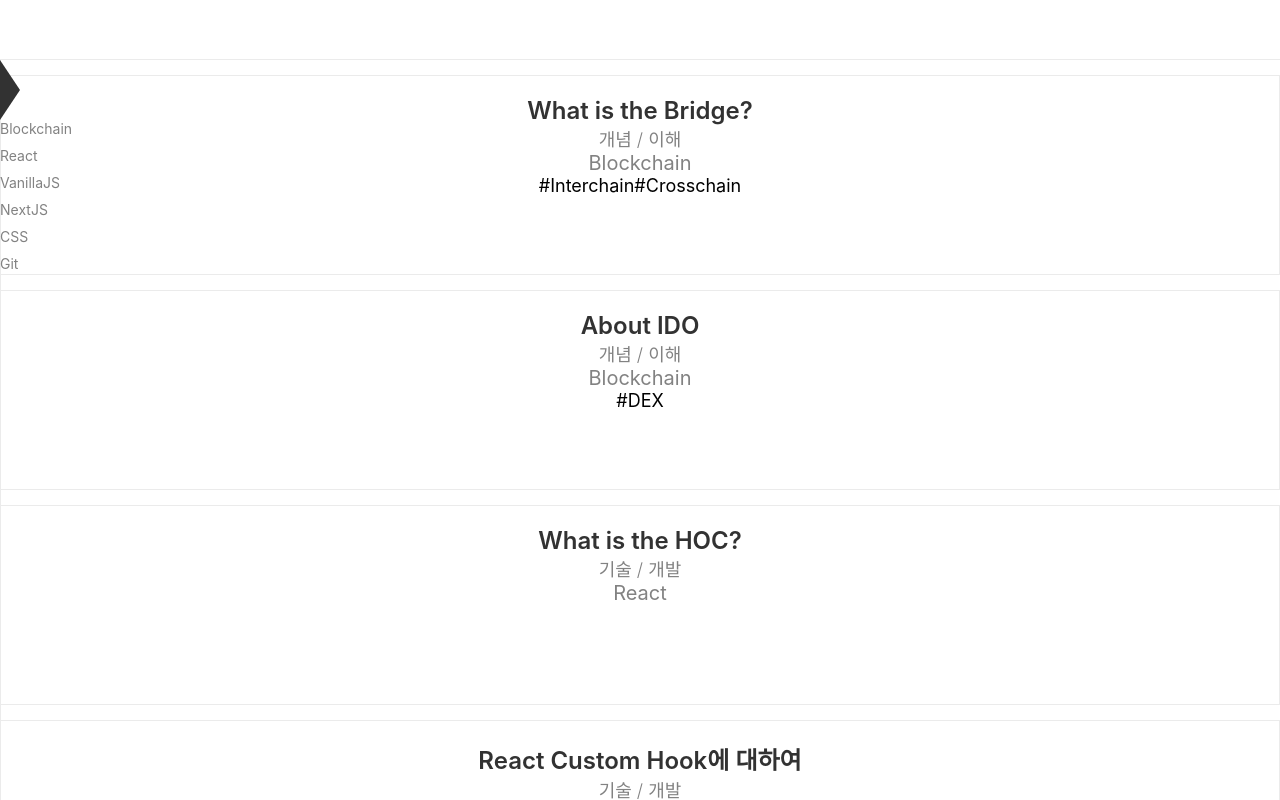
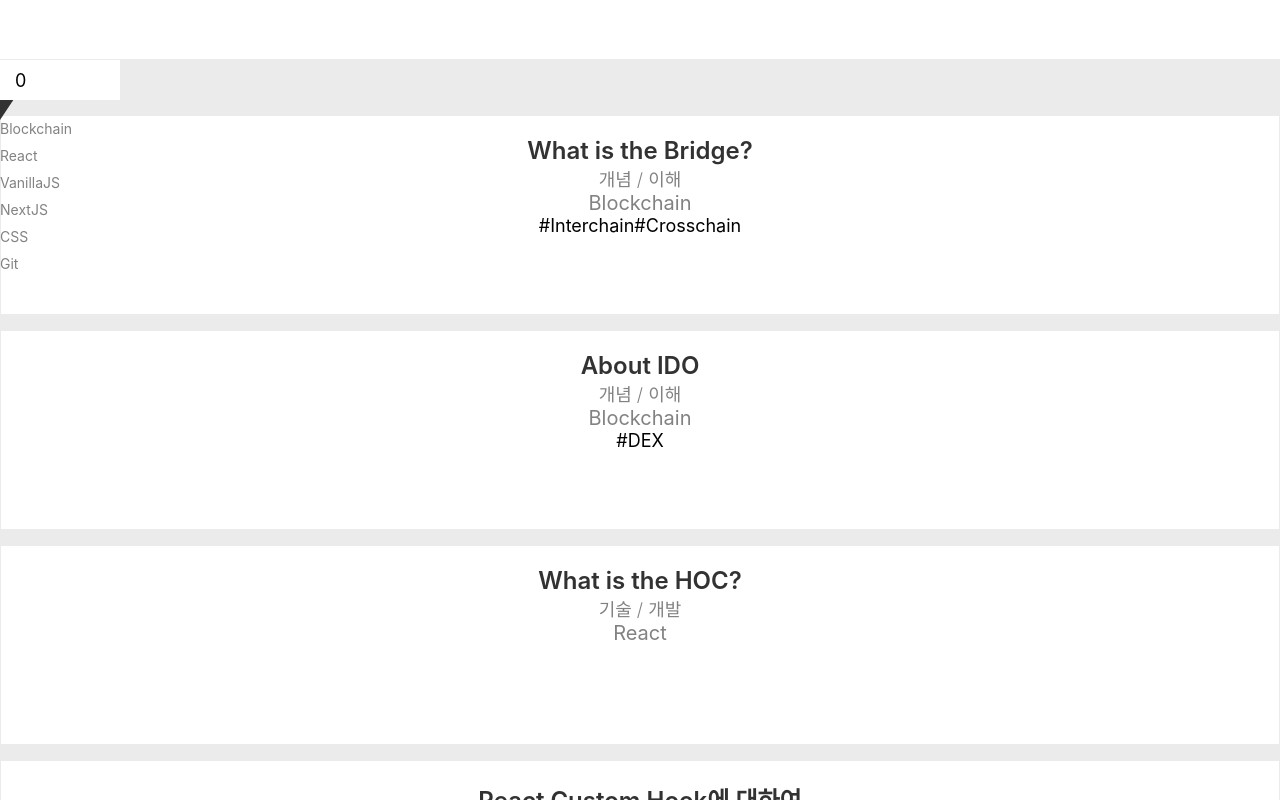
Before and after one commit to ksheyon123/project__blog, a Next.js app: page / in a window 1280 px wide. Built offline with nearby package versions, Linux system fonts and the light colour scheme.

Commit message:
Dev Combo Box

```diff
--- a/components/common/Article.tsx
+++ b/components/common/Article.tsx
@@ -15,6 +15,7 @@ const StyledArticle = styled.article`
   margin-bottom : 15px;
   text-align: center;
   padding : 20px 0px;
+  background-color: ${props => props.theme.mono100};
   cursor : pointer;
   &:last-of-type  {
     margin-bottom : 0px;
--- /dev/null
+++ b/components/common/ComboBox.tsx
@@ -0,0 +1,72 @@
+import React, { Dispatch, SetStateAction, useState } from 'react';
+import styled from "styled-components";
+import {
+  ComboBoxType
+} from "../../constants/types";
+
+interface Props {
+  width?: string;
+  list: ComboBoxType[];
+  handleOnChange: Dispatch<SetStateAction<number | string>>;
+  initialValue: string | number;
+}
+
+const StyledComboBox = styled.div<{ width: string; isActive: boolean }>`
+  position : relative;
+  display : flex;
+  align-items: center;
+  width : ${props => props.width};
+  height : 40px;
+  padding : 5px 15px;
+  background-color: ${props => props.theme.mono100};
+
+  & > ul {
+    position: absolute;
+    top : 40px;
+    background-color: ${props => props.theme.mono100};
+    ${props => props.isActive ? `
+     display : block;
+    ` : `
+    display : none;
+    `};
+  }
+
+`;
+
+const ComboBox: React.FC<Props> = (props) => {
+  const {
+    width,
+    list = [],
+    handleOnChange = () => { },
+    initialValue = 0,
+  } = props;
+  const [value, setValue] = useState<string | number>(initialValue);
+  const [isActive, setIsActive] = useState<boolean>(false);
+
+  const _width = !!width ? width : "120px";
+
+  return (
+    <StyledComboBox width={_width} isActive={isActive}>
+      <div onClick={() => setIsActive(!isActive)}>{value}</div>
+      <ul>
+        {
+          list.map(({ value, name }: ComboBoxType, idx: number) => {
+            return (
+              <li
+                key={idx.toString()}
+                onClick={() => {
+                  handleOnChange(value)
+                  setValue(name);
+                }}
+              >
+                {name}
+              </li>
+            )
+          })
+        }
+      </ul>
+    </StyledComboBox>
+  )
+}
+
+export { ComboBox };
--- a/components/common/Layout.tsx
+++ b/components/common/Layout.tsx
@@ -11,6 +11,7 @@ const StyledLayout = styled.main`
   height : 100vh;
   padding : 60px 0px 0px 0px;
   overflow: scroll;
+  background-color: ${props => props.theme.mono06Div};
 `;
 
 const Layout: React.FC = ({ children }) => {
--- a/components/common/index.tsx
+++ b/components/common/index.tsx
@@ -4,3 +4,4 @@ export { Input } from './Input';
 export { Header } from './Header';
 export { ListView } from './ListView';
 export { Article } from './Article';
+export { ComboBox } from './ComboBox';
--- a/constants/articles.tsx
+++ b/constants/articles.tsx
@@ -38,7 +38,8 @@ export const ARTICLE: ArticleType[] = [
      브릿지(Bridge)는 이종의 Blockchain을 연결하기 위한 기술 / 기능입니다람쥐. <br />
     </p>`,
     fId: TypeOfID.BLOCKCHAIN,
-    relation: ["Interchain", "Crosschain"]
+    relation: ["Interchain", "Crosschain"],
+    createdAt: new Date(2022, 3, 21).valueOf(),
   },
   {
     id: 1,
@@ -47,7 +48,8 @@ export const ARTICLE: ArticleType[] = [
     about: "Blockchain",
     desc: "",
     fId: TypeOfID.BLOCKCHAIN,
-    relation: ["DEX"]
+    relation: ["DEX"],
+    createdAt: new Date(2022, 3, 21).valueOf(),
   },
   {
     id: 2,
@@ -56,6 +58,7 @@ export const ARTICLE: ArticleType[] = [
     about: "React",
     desc: "",
     fId: TypeOfID.REACT,
+    createdAt: new Date(2022, 3, 21).valueOf(),
   },
   {
     id: 3,
@@ -64,6 +67,7 @@ export const ARTICLE: ArticleType[] = [
     about: "React",
     desc: "",
     fId: TypeOfID.REACT,
+    createdAt: new Date(2022, 3, 21).valueOf(),
   },
   {
     id: 4,
@@ -72,9 +76,14 @@ export const ARTICLE: ArticleType[] = [
     about: "Git",
     desc: `<p>
     회사에서 받은 내 Mac Book은 당연하게도 업무용 Git 계정이 설정되어있다.<br />
-    하지만, 계정 문제로 종종 사이드 프로젝트를 준비하면서 개인 Github에 Commit을 올릴 떄, Github Profile의 Contribution 정보에 잔디가 심어지지 않는 이슈가 발생하곤 한다.<span class="murmur">(잔디를 심는 것도 하나의 재미인데, 개발자의 동기 부여도 되고... 그런데 잔디가 심어지지 않는다는 것은 굉장한 문제이다.)</span> <br />
-    사실 해당 이슈는 프로젝트당 git config 설정만 해주면 해결된다. 그런데, 무슨 이유에서인지 몇 번을 검색해본 git config user.name & user.email 설정 방법을 계속 잊어버려서 메모를 남길겸 이 텍스트를 작성한다. </div>
+    하지만, 계정 문제로 종종 사이드 프로젝트를 준비하면서 개인 Github에 Commit을 올릴 때, Github Profile의 Contribution에 잔디가 심어지지 않는 이슈가 발생하곤 한다.<span class="murmur">(잔디를 심는 것도 하나의 재미인데, 개발자의 동기 부여도 되고... 그런데 잔디가 심어지지 않는다는 것은 굉장한 문제이다.)</span> <br />
+    사실 해당 이슈는 프로젝트당 git config 설정만 해주면 해결된다. 그런데, 무슨 이유에서인지 몇 번을 검색해본 git config user.name & user.email 설정 방법을 계속 잊어버려서 메모를 남길겸 이 텍스트를 작성한다. </div><br />
+    <pre>git config user.name "사용자 이름"</pre>
+    <pre>git config user.email xxx@gmail.com</pre><br />
+    위와 같이 작성 후에는 아래의 코드를 통해 설정을 확인할 수 있습니다.
+    <pre>git config -l</pre>
     </p>`,
     fId: TypeOfID.GIT,
+    createdAt: new Date(2022, 3, 21).valueOf(),
   }
 ]
--- a/constants/types.tsx
+++ b/constants/types.tsx
@@ -14,9 +14,15 @@ export type ArticleType = {
   desc: string;
   fId: number;
   relation?: string[];
+  createdAt: number;
 }
 
 export type NavigationType = {
   pId: number;
   name: string;
 }
+
+export type ComboBoxType = {
+  value: string | number;
+  name: string;
+}
--- a/pages/index.tsx
+++ b/pages/index.tsx
@@ -1,7 +1,8 @@
 import { ReactElement } from "react";
 import {
   Layout,
-  ListView
+  ListView,
+  ComboBox
 } from "../components/common/index";
 import { ArticleType } from "../constants/types";
 import {
@@ -12,11 +13,14 @@ interface Props {
 }
 // Typescript에서 default App.tsx Component는 NextPage Type인것 같은데,
 // getLayout 적용시 Props를 가져오지 못한다. (ex, Home : NextPage = () => 의 경우 )
+
 const Home = ({ data }: Props) => {
 
   return (
-    <ListView direction={"column"} data={data}>
-    </ListView >
+    <>
+      <ComboBox list={[{ value: 0, name: "최신순" }, { value: 1, name: "옛날순" }]} handleOnChange={() => { }} initialValue={0} />
+      <ListView direction={"column"} data={data} />
+    </>
   )
 }
 
--- a/styles/globals.css
+++ b/styles/globals.css
@@ -6,6 +6,9 @@ body {
   margin: 0;
   font-family: -apple-system, BlinkMacSystemFont, Segoe UI, Roboto, Oxygen,
     Ubuntu, Cantarell, Fira Sans, Droid Sans, Helvetica Neue, sans-serif;
+}
+pre {
+  margin: 0;
 }
 
 a {
```
Also changed, not shown: components/common/CodeView.tsx (added, +16 -0 lines), pages/details/[id].tsx (+16 -0 lines).
